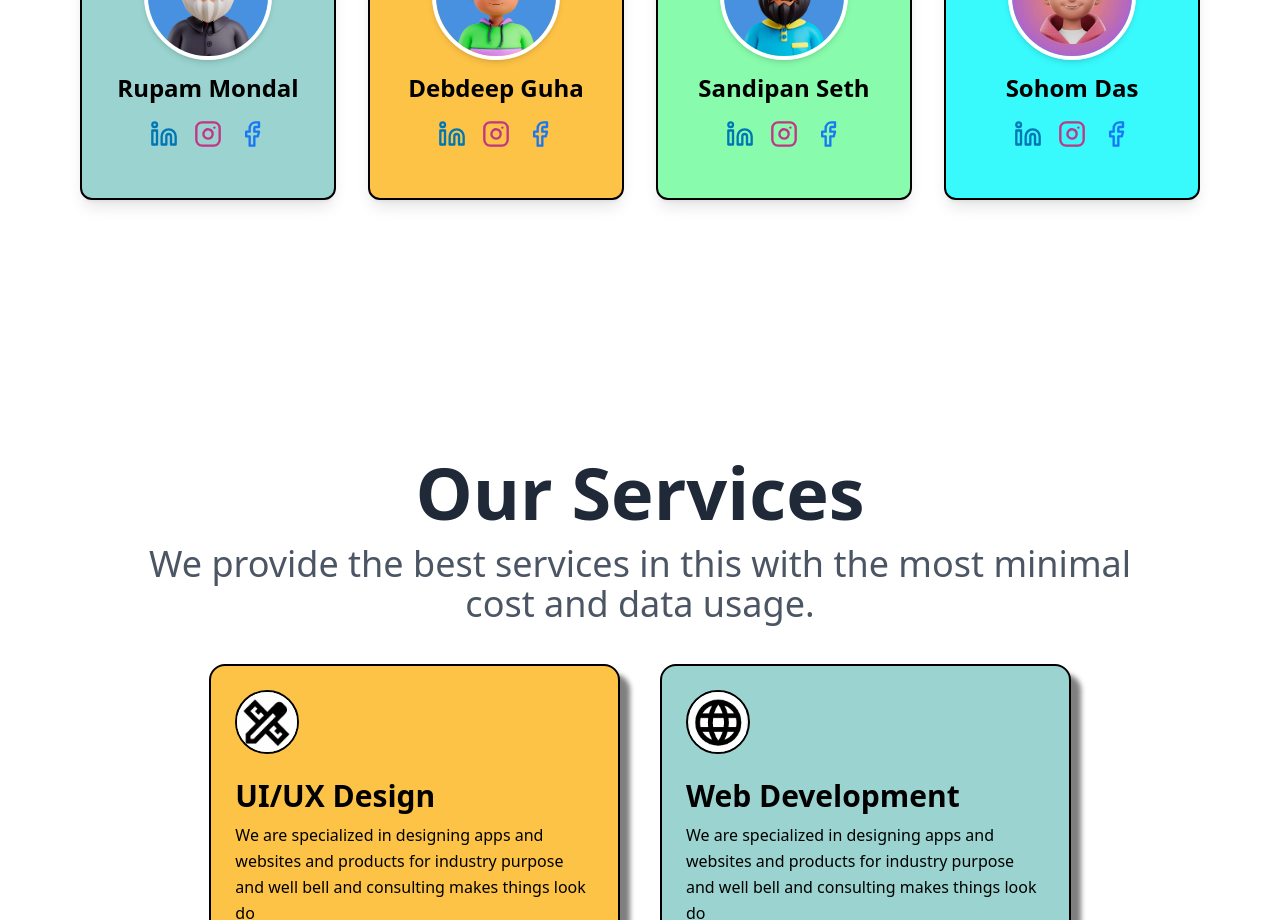
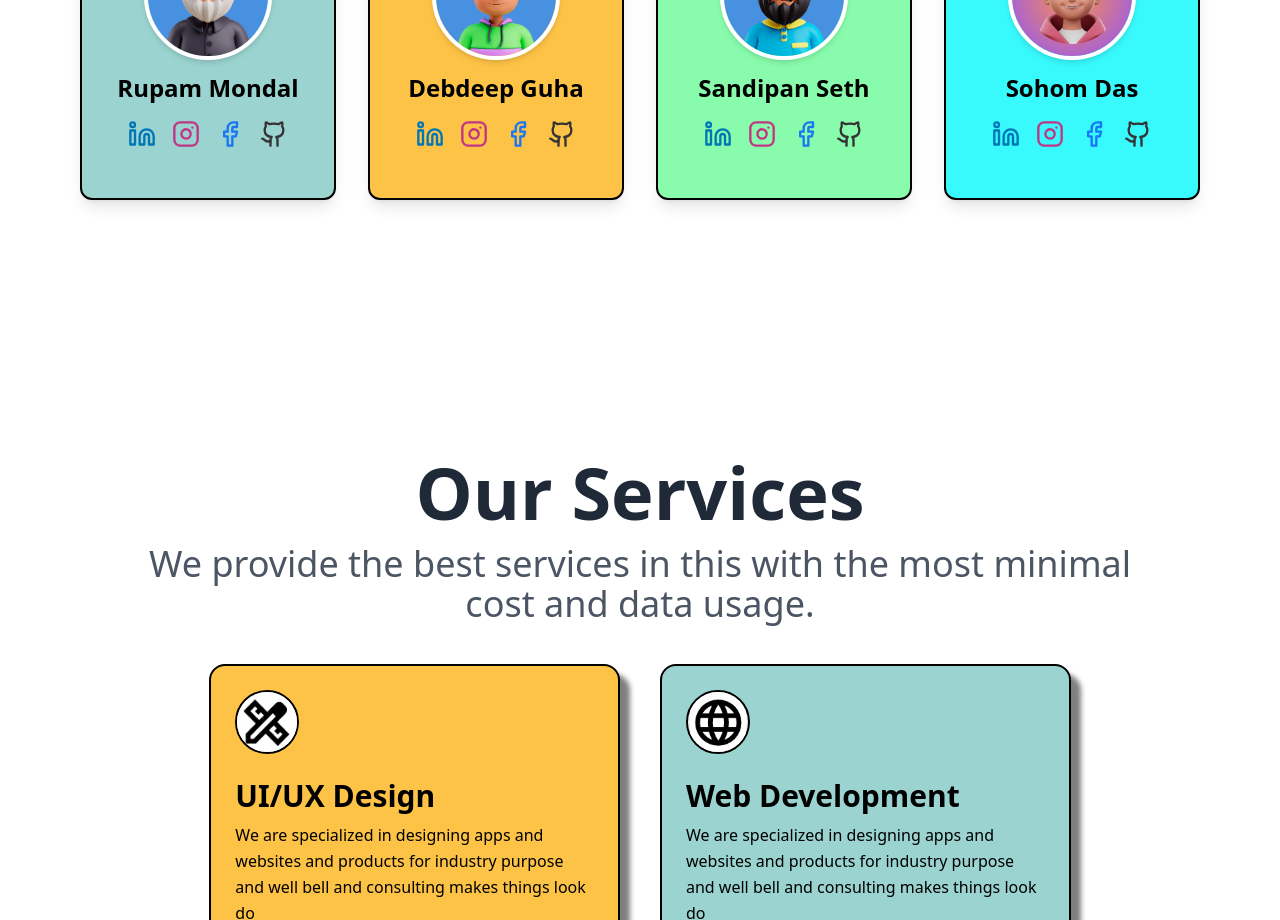
Before and after one commit to Sandipan-seth/WebWorkStudioPage, a React (Vite) app: page / in a window 1280 px wide. Shown: the part 1160-2080 px from the top of the page. Built offline with nearby package versions, Linux system fonts and the light colour scheme.

Commit message:
Adding github

```diff
--- a/src/assets/Links.js
+++ b/src/assets/Links.js
@@ -21,21 +21,25 @@ const profileLinks = {
     linkedin: "https://www.linkedin.com/in/debdeep-guha-43411b274/",
     instagram: "https://www.instagram.com/lioneldeb27/",
     facebook: "https://www.facebook.com/debdeep.guha.39",
+    github: "https://github.com/Debdeep-Guha27",
   },
   Sandipan: {
     linkedin: "https://www.linkedin.com/in/sandipan-seth/",
     instagram: "https://www.instagram.com/_.sandipan.____/",
     facebook: "https://www.facebook.com/profile.php?id=100070987413365",
+    github: "https://github.com/Sandipan-seth",
   },
   Rupam: {
     linkedin: "https://www.linkedin.com/in/rupam-mondal-37b653252/",
     instagram: "https://www.instagram.com/rupammondal123/",
     facebook: "https://www.facebook.com",
+    github: "https://github.com/Rupam-Mondal",
   },
   Sohom: {
     linkedin: "https://www.linkedin.com/in/sohom-das-245791267/",
     instagram: "https://www.instagram.com/sohom_2003_7/",
     facebook: "https://www.facebook.com",
+    github: "https://github.com/Sohom-Das2003",
   },
 };
 
--- a/src/components/TeamComponents/RotatingCard.jsx
+++ b/src/components/TeamComponents/RotatingCard.jsx
@@ -1,7 +1,13 @@
 import React, { useState } from "react";
 import "./RotatingCard.css";
 import { dp, links, profileLinks } from "../../assets/Links";
-import { Facebook, Instagram, Linkedin } from "lucide-react";
+import {
+  Facebook,
+  Github,
+  GithubIcon,
+  Instagram,
+  Linkedin,
+} from "lucide-react";
 
 const RotatingCard = ({ name, backContent, color }) => {
   const [isFlipped, setIsFlipped] = useState(false);
@@ -53,6 +59,14 @@ const RotatingCard = ({ name, backContent, color }) => {
             >
               <Facebook size={28} className="text-[#1877F2]" />
             </a>
+
+            <a
+              href={profileLinks[name.split(" ")[0]].github}
+              target="_blank"
+              className="hover:scale-110 transition"
+            >
+              <GithubIcon size={28} className="text-[#333]" />
+            </a>
           </div>
         </div>
 
```
